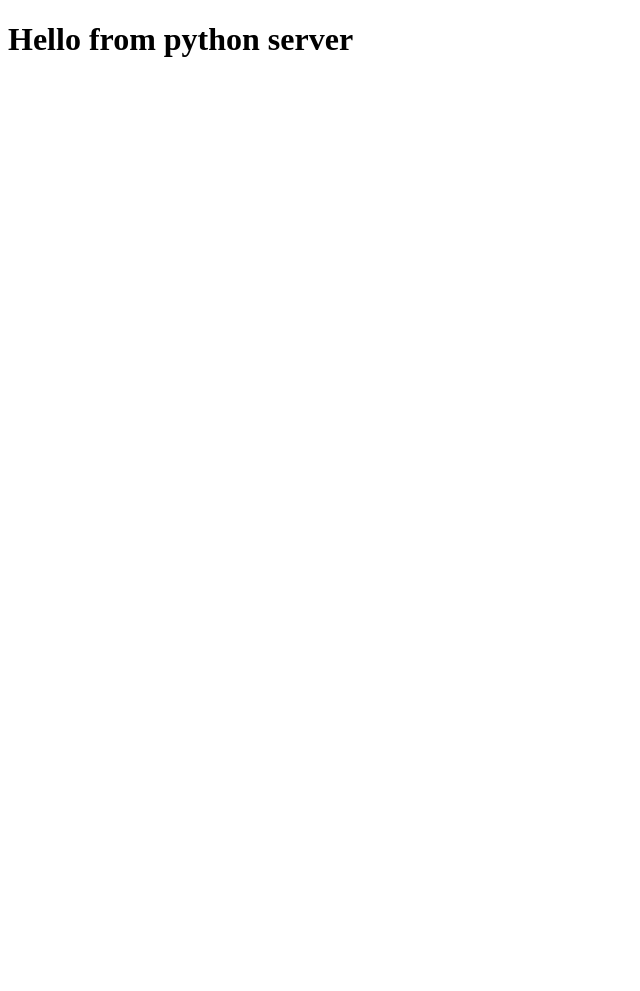
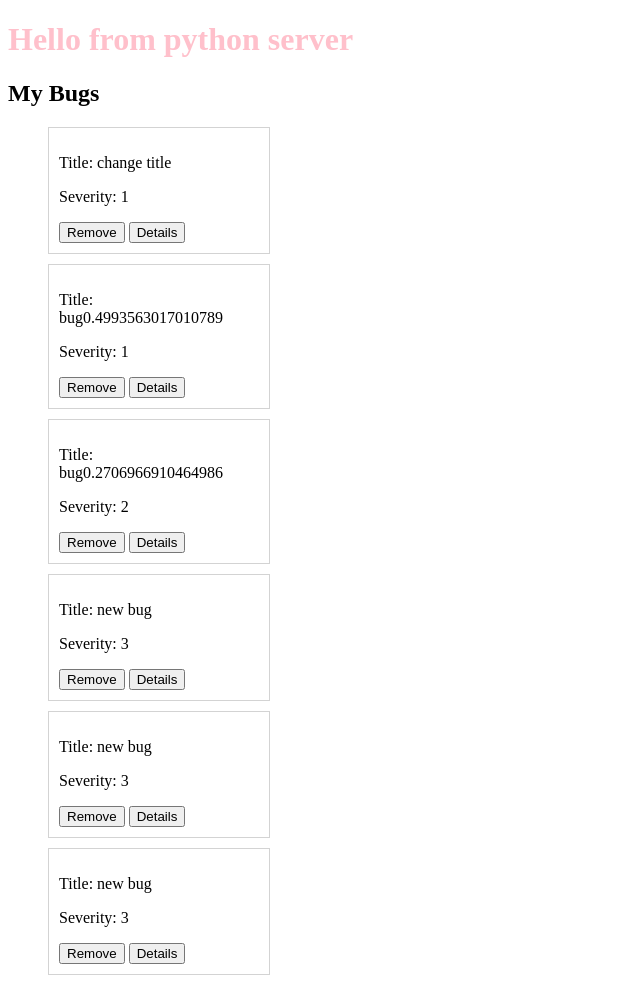
Before and after one commit to gDenisLit/python-flask, a Flask app: page / in a window 1280 px wide. Shown: the whole page, without its empty margins (0-640 px from the left). Before the commit the page ends 57 px from the top, so only its background shows below. Run offline with Flask 2, Linux system fonts and the light colour scheme.

Commit message:
add more methods

```diff
--- a/requirements.txt
+++ b/requirements.txt
@@ -1,3 +1,5 @@
 flask
 flask-cors
 flask-socketio
+aiofiles
+flask[async]
--- a/server.py
+++ b/server.py
@@ -1,5 +1,6 @@
 from flask import Flask, jsonify, request, send_file, render_template
 import os
+from services.bug_service import Bug_Service
 
 app = Flask(__name__)
 app.static_folder = "public"
@@ -10,10 +11,44 @@ def index():
     return render_template("index.html")
 
 
-@app.route("/api/bugs", methods=["GET"])
-def get_bugs():
+@app.route("/api/bug", methods=["GET"])
+async def get_bugs():
+    bugs = await Bug_Service["query"]()
+    return jsonify(bugs)
 
-    return jsonify()
+
+@app.route("/api/bug/<bug_id>", methods=["GET"])
+async def get_bug_by_id(bug_id):
+    bug = await Bug_Service["get_by_id"](bug_id)
+    return jsonify(bug)
+
+
+@app.route("/api/bug/<bug_id>", methods=["DELETE"])
+async def remove_bug(bug_id):
+    bugs = await Bug_Service["remove_bug"](bug_id)
+    return jsonify(bugs)
+
+
+@app.route("/api/bug", methods=["POST"])
+async def add_bug():
+    try:
+        bug_data = request.get_json()
+        bugs = await Bug_Service.add_bug(bug_data)
+        return jsonify(bugs), 201
+    except Exception as e:
+        return jsonify({"message": f"Error creating bug: {e}"}), 500
+
+
+@app.route("/api/bug", methods=["PUT"])
+async def update_bug():
+    try:
+        bug_data = request.get_json()
+        print("bug data", bug_data)
+        bugs = await Bug_Service.update_bug(bug_data)
+        print(bugs)
+        return jsonify(bugs), 201
+    except Exception as e:
+        return jsonify({"message": f"Error updating bug: {e}"}), 500
 
 
 app.run(port=3030, debug=True)
--- a/services/bug_service.py
+++ b/services/bug_service.py
@@ -1,23 +1,39 @@
-from util_service import make_id
 import json
 import time
-
-with open("./data/bug.json", "r") as f:
-    bugs = json.load(f)
+import aiofiles
+import random
 
 
-def query():
-    return bugs
+async def load_bugs():
+    async with aiofiles.open("./data/bug.json", "r") as f:
+        data = await f.read()
+        return json.loads(data)
 
 
-def get_by_id(bug_id):
+async def query():
+    return await load_bugs()
+
+
+async def get_by_id(bug_id):
+    bugs = await load_bugs()
     for bug in bugs:
         if bug["_id"] == bug_id:
             return bug
-    return None
+    raise ValueError(f"Bug with id {bug_id} not found")
 
 
-def update_bug(new_bug):
+async def remove_bug(bug_id):
+    bugs = await load_bugs()
+    for bug in bugs:
+        if bug["_id"] == bug_id:
+            bugs.remove(bug)
+            await save_bugs(bugs)
+            return bugs
+    raise ValueError(f"Bug with id {bug_id} not found")
+
+
+async def update_bug(new_bug):
+    bugs = await query()
     idx = -1
     for i, bug in enumerate(bugs):
         if bug["_id"] == new_bug["_id"]:
@@ -27,27 +43,21 @@ def update_bug(new_bug):
     if idx >= 0:
         bugs[idx] = new_bug
 
-    save_bugs()
+    save_bugs(bugs)
     return bugs
 
 
-def add_bug(title, severity):
+async def add_bug(title, severity):
     bug = create_bug(title, severity)
+    bugs = await query()
     bugs.append(bug)
-    save_bugs()
+    save_bugs(bugs)
     return bugs
 
 
-def remove_bug(bug_id):
-    bug = get_by_id(bug_id)
-    bugs.remove(bug)
-    save_bugs()
-    return bugs
-
-
-def save_bugs():
-    with open("./data/bug.json", "w") as outfile:
-        json.dump(bugs, outfile, indent=4)
+async def save_bugs(bugs):
+    async with aiofiles.open("./data/bug.json", "w") as f:
+        await f.write(json.dumps(bugs))
 
 
 def create_bug(title, severity):
@@ -59,6 +69,16 @@ def create_bug(title, severity):
     }
 
 
+def make_id():
+    alphabet = "abcdefghijklmnopqrstuvwxyz123456789"
+    str = ""
+    for i in range(26):
+        rand_idx = random.randint(0, len(alphabet) - 1)
+        str += alphabet[rand_idx]
+
+    return str
+
+
 Bug_Service = {
     "query": query,
     "get_by_id": get_by_id,
--- a/templates/index.html
+++ b/templates/index.html
@@ -8,8 +8,154 @@
     <title>Document</title>
 </head>
 
-<body>
+<body onload="init()">
     <h1>Hello from python server</h1>
+    <h2>My Bugs</h2>
+    <ul class="bug-list route hide"></ul>
+    <section class="bug-details hide route"></section>
+    <section class="bug-edit hide route"></section>
+    <script>
+        'use strict'
+
+        // Controller
+        async function init() {
+            const bugs = await getBugs()
+            renderBugs(bugs)
+        }
+
+        async function onRemoveBug(bugId) {
+            const bugs = await removeBug(bugId)
+            renderBugs(bugs)
+        }
+
+        async function onShowDetails(bugId) {
+            const bug = await getBugById(bugId)
+            renderDetails(bug)
+        }
+
+        async function onEditBug(bugId) {
+            const bug = await getBugById(bugId)
+            renderEdit(bug)
+        }
+
+        async function onSaveBug(ev, bugId) {
+            ev.preventDefault()
+            const [input1, input2] = ev.target
+
+            const bug = await getBugById(bugId)
+            bug.title = input1.value
+            bug.severity = input2.value
+
+            await saveBug(bug)
+            onShowDetails(bugId)
+        }
+
+        //View
+        function renderBugs(bugs) {
+            const strHtml = bugs.map(bug => {
+                return `
+                    <li class="bug-preview">
+                        <p>Title: ${bug.title}</p>
+                        <p>Severity: ${bug.severity}</p>
+                        <button onclick="onRemoveBug('${bug._id}')">Remove</button>
+                        <button onclick="onShowDetails('${bug._id}')">Details</button>
+                    </li>
+                `
+            }).join('')
+
+            document.querySelector('.bug-list').innerHTML = strHtml
+            routerView('list')
+        }
+
+        function renderDetails(bug) {
+            const strHtml = `
+                <p>Title: ${bug.title}</p>
+                <p>severity: ${bug.severity}</p>
+                <p>Date: ${bug.createdAt}</p>
+                <button onclick="routerView('list')">Back</button>
+                <button onclick="onEditBug('${bug._id}')">Edit</button>
+            `
+            document.querySelector('.bug-details').innerHTML = strHtml
+            routerView('details')
+        }
+
+        function renderEdit(bug) {
+            const strHtml = `
+                <form onsubmit="onSaveBug(event, '${bug._id}')">
+                    <input type="text" value="${bug.title}">
+                    <input type="number" value="${bug.severity}">
+                    <button>Save</button>
+                    <button onclick="routerView('details')">Back</button>
+                </form>
+            `
+            document.querySelector('.bug-edit').innerHTML = strHtml
+            routerView('edit')
+        }
+
+        function routerView(route) {
+            const routes = {
+                list: '.bug-list',
+                details: '.bug-details',
+                edit: '.bug-edit'
+            }
+            document.querySelectorAll('.route').forEach(node => {
+                node.classList.add('hide')
+            })
+            document.querySelector(routes[route]).classList.remove('hide')
+        }
+
+
+        // Service
+        const BASE_URL = 'http://127.0.0.1:3030'
+        function getBugs() {
+            return fetch(BASE_URL + '/api/bug')
+                .then(res => res.json())
+                .catch((err) => console.log('error getting bugs'))
+        }
+
+        function getBugById(bugId) {
+            return fetch(`${BASE_URL}/api/bug/${bugId}`)
+                .then(res => res.json())
+                .catch((err) => console.log('error getting by id'))
+        }
+
+        function removeBug(bugId) {
+            return fetch(`${BASE_URL}/api/bug/${bugId}`, { method: 'DELETE' })
+                .then(res => res.json())
+                .catch((err) => console.log('error removing bug'))
+        }
+
+        function saveBug(bug) {
+            const method = (bug._id) ? 'PUT' : 'POST'
+            const url = `${BASE_URL}/api/bug`
+            const body = JSON.stringify(bug)
+
+            return fetch(url, { method: method, body: body })
+                .then(res => res.json())
+                .catch((err) => console.log('error saving bug', err))
+        }
+
+    </script>
+    <style>
+        h1 {
+            color: pink;
+        }
+
+        ul {
+            list-style-type: none;
+        }
+
+        .hide {
+            display: none;
+        }
+
+        .bug-list .bug-preview {
+            border: 1px solid lightgray;
+            width: 200px;
+            padding: 10px;
+            margin-block-end: 10px;
+        }
+    </style>
 </body>
 
 </html>
```
Also changed, not shown: services/util_service.py (deleted, +0 -11 lines).
